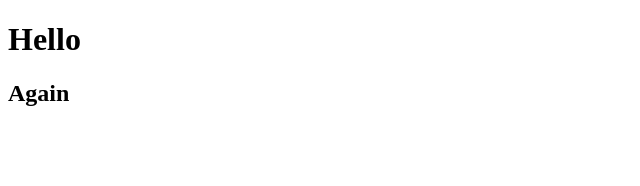
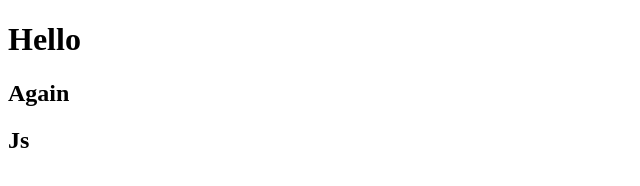
Before and after one commit to Senior-Abbos/testBackup, a plain HTML site: page index.html in a window 1280 px wide. Shown: the full height of the page, 0-640 px from the left. Drawn offline with Linux system fonts and the light colour scheme.

Commit message:
third version

```diff
--- a/index.html
+++ b/index.html
@@ -8,5 +8,6 @@
 <body>
     <h1>Hello</h1>
     <h2>Again</h2>
+    <h2>Js</h2>
 </body>
 </html>
```
Also changed, not shown: main.js (added).
